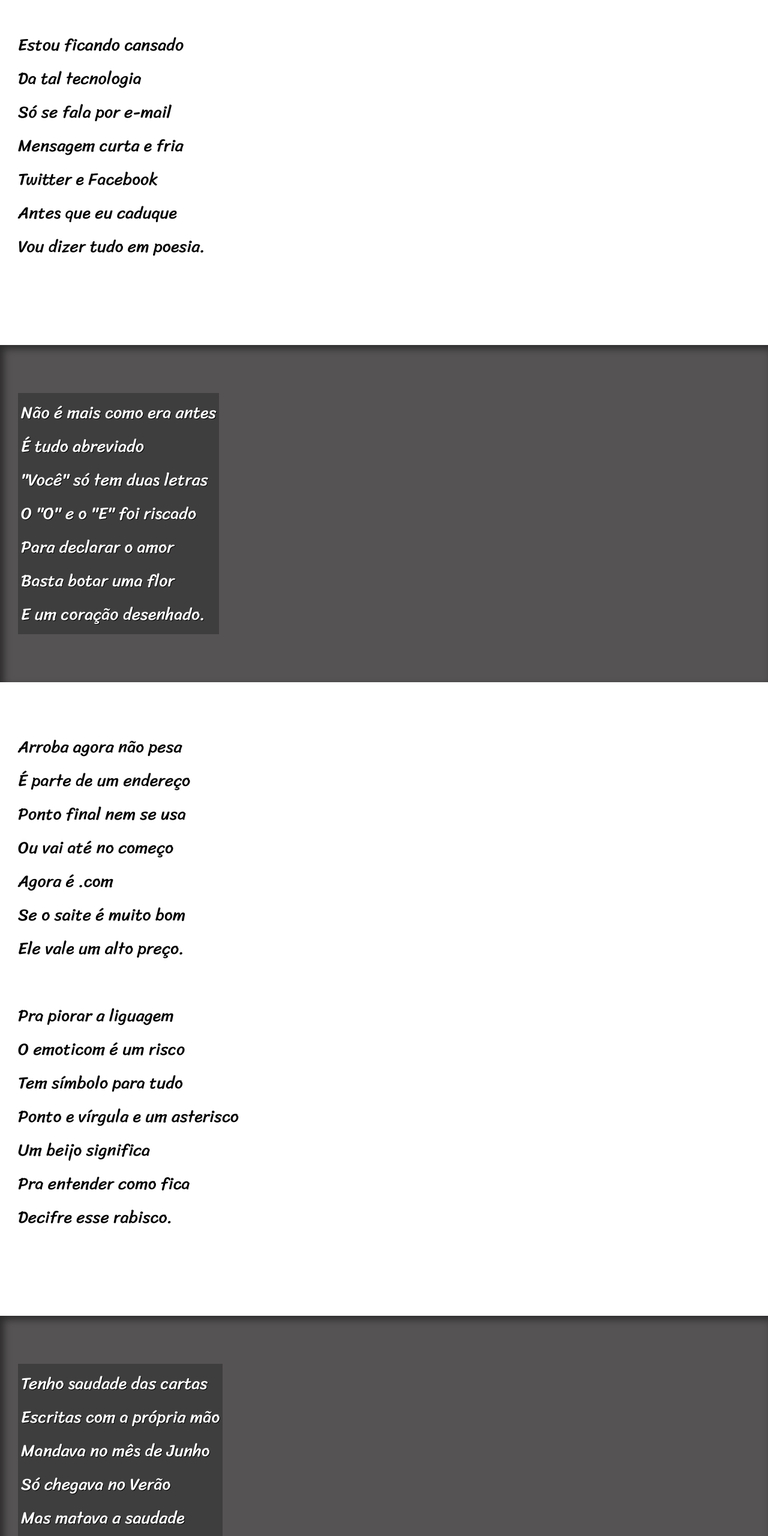
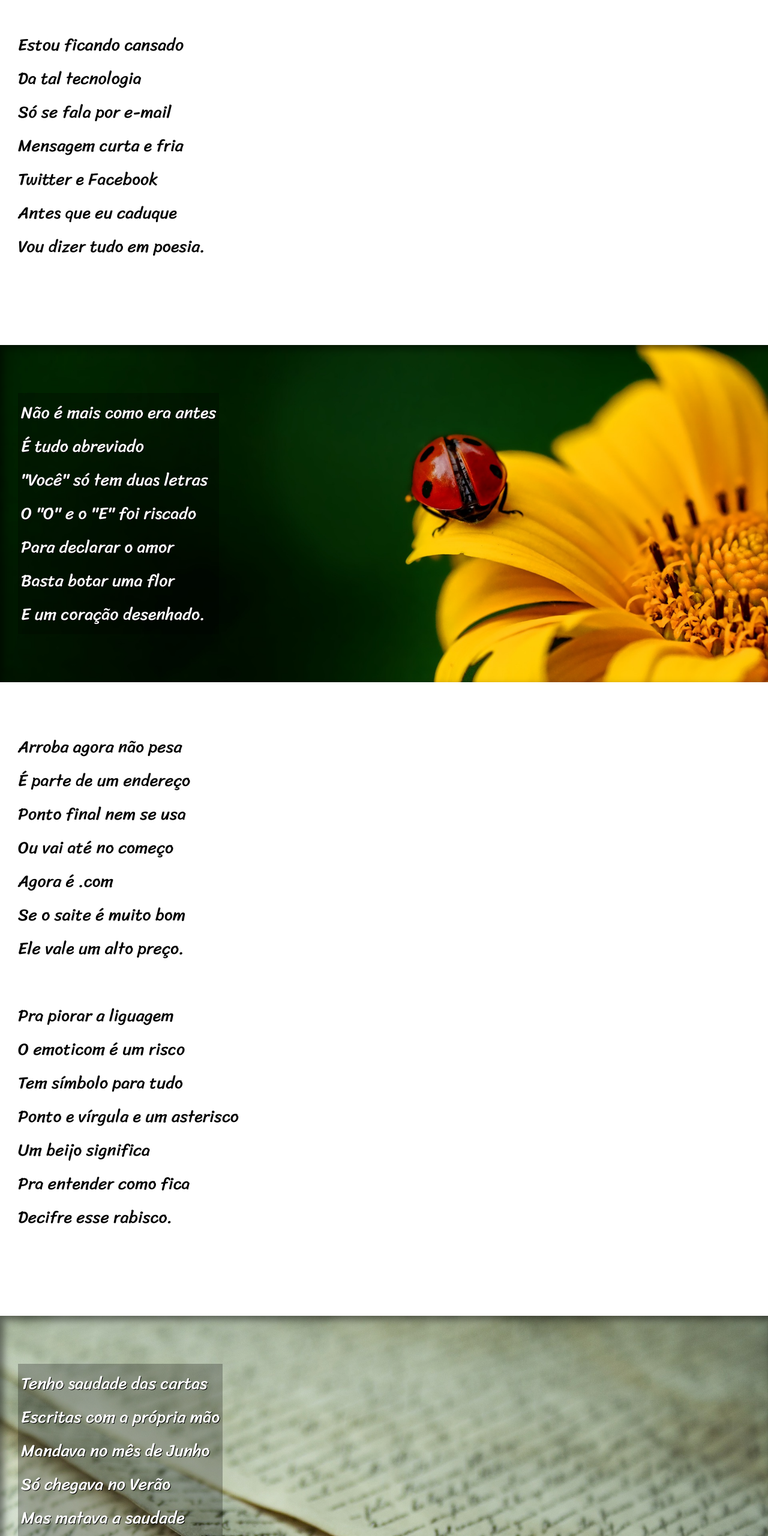
Before and after one commit to Zacarias-Kingzaca/cordel-moderno, a plain HTML site: page index.html in a window 1280 px wide. Shown: the part 240-2800 px from the top of the page at 60% size. Drawn offline with Linux system fonts and the light colour scheme.

Commit message:
atualizei

```diff
--- a/style.css
+++ b/style.css
@@ -84,13 +84,13 @@ section.imagem > p {
 }
 
 section#img01 {
-    background-image: url('../desafio/imagens/background001.jpg');
+    background-image: url('imagens/background001.jpg');
     background-position: right center;
 
 }
 
 section#img02 {
-    background-image: url('../desafio/imagens/background002.jpg');
+    background-image: url('imagens/background002.jpg');
 
 }
 
```
